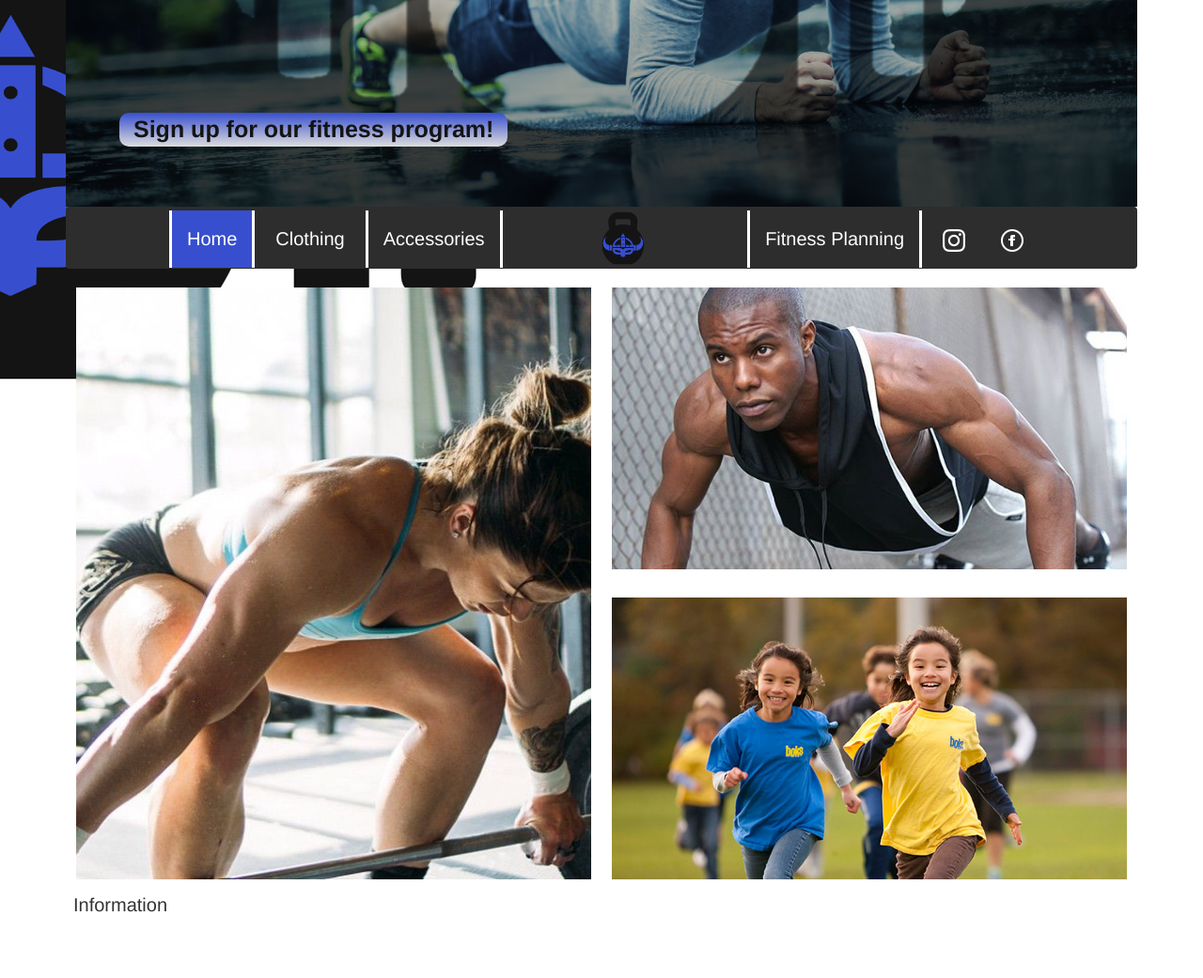
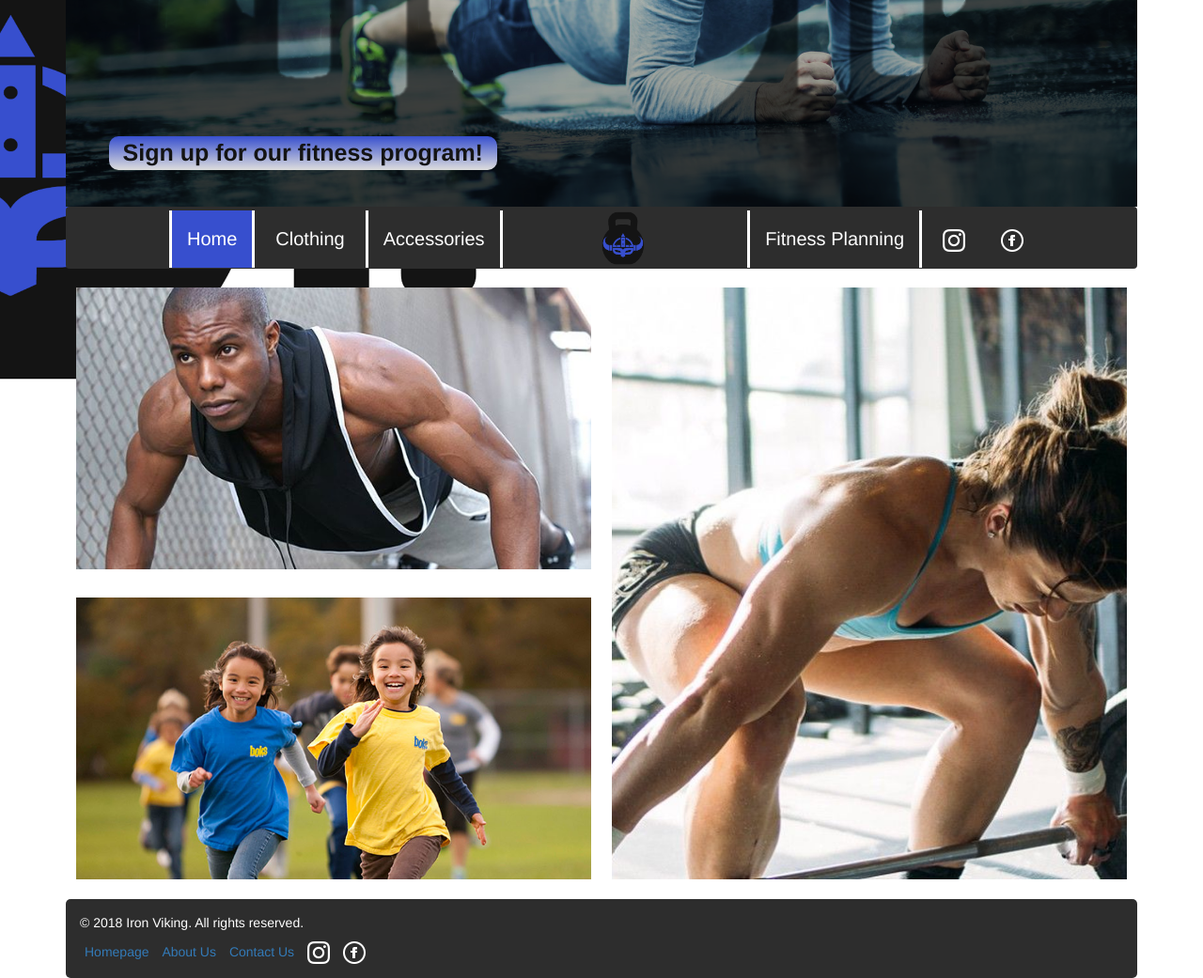
Before and after one commit to PaddyPooskie/ironviking, a plain HTML site: page store/index.html in a window 1280 px wide. Shown: the part 380-1421 px from the top of the page at 94% size. Before the commit the page ends 1361 px from the top, so only its background shows below. Drawn offline with nearby package versions, Linux system fonts and the light colour scheme.

Commit message:
added footer

```diff
--- a/store/index.html
+++ b/store/index.html
@@ -20,7 +20,7 @@
       </a>
     </div>
     <div class="mainBanner">
-      <img src="logoCutout.png" alt="" style="width:100%; height:500px; opacity: 0.6" />
+      <img src="logoCutout2.png" alt="" style="width:100%; height:500px; opacity: 0.6" />
       <div class="button">
         <a href="#fitnessSighUp">Sign up for our fitness program!</a>
       </div>
@@ -50,11 +50,7 @@
       </div>
     </div>
     <div class="features">
-      <div class="featureLarge">
-        <div class="feature1">
 
-        </div>
-      </div>
       <div class="featureSmall">
         <div class="feature2">
 
@@ -63,11 +59,23 @@
 
         </div>
       </div>
+      <div class="featureLarge">
+        <div class="feature1">
+
+        </div>
+      </div>
     </div>
     <footer>
-      <ul>
-        <li class="">Information</li>
-      </ul>
+      <div>
+        <p>&copy; 2018 Iron Viking. All rights reserved.</p>
+      </div>
+      <div class="footLinks">
+      <a href="../index.html">Homepage</a>
+      <a href="#About">About Us</a>
+      <a href="#contact">Contact Us</a>
+      <a href="https://www.instagram.com/ironvikingceo/?hl=en" target="_blank" class="smTag"><img src="instagram.png" alt="instagram"/></a>
+      <a href="https://www.facebook.com/ironvikingapparel/?modal=admin_todo_tour" target="_blank" class="smTag"><img src="facebook.png" alt="facebook" /></a>
+    </div>
     </footer>
   </div>
   <script>
--- a/store/styles.css
+++ b/store/styles.css
@@ -45,8 +45,8 @@ body {
 
 .button{
   position:relative;
-  top: -20%;
-  left: 5%;
+  top: -15%;
+  left: 4%;
   display: inline-block;
   border-radius: 10px;
   font-size: 25px;
@@ -54,6 +54,7 @@ body {
   background: linear-gradient(#374fce, #dddddd);
 }
 .button a{
+  background-color: rgba(45,45,45,0);
   color: #141414;
   text-decoration: none;
   padding: 0 15px;
@@ -64,6 +65,7 @@ body {
   border-radius: 10px;
   height: 100%;
   text-decoration: none;
+  background-color: rgba(45,45,45,0);
   color: #141414;
 }
 
@@ -210,6 +212,7 @@ li a.smTag:hover {
 .features{
   display: flex;
   justify-content: space-around;
+  padding-bottom: 21px;
 }
 
 .featureLarge, .featureSmall{
@@ -243,3 +246,19 @@ li a.smTag:hover {
 .feature3{
   background-image: url(kidsRunning.jpg);
 }
+
+/* Footer Styles */
+
+footer{
+  background-color: rgb(45,45,45);
+  color: #ffffff;
+  font-size: 14px;
+  padding: 15px;
+  display: flex;
+  justify-content: space-between;
+  border-radius: 5px;
+}
+
+.footLinks a{
+  padding:5px;
+}
```
Also changed, not shown: store/logoCutout2.png (added).
